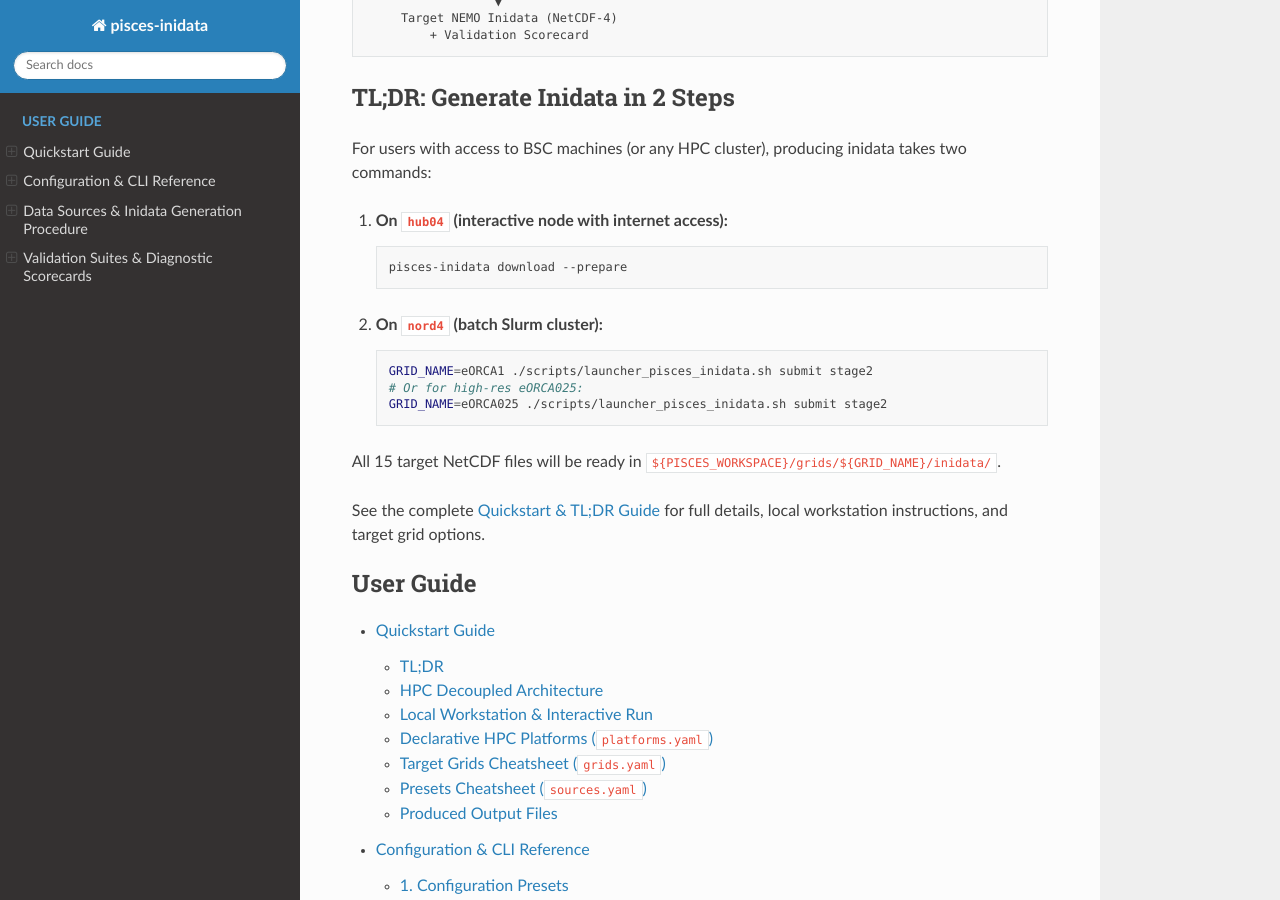
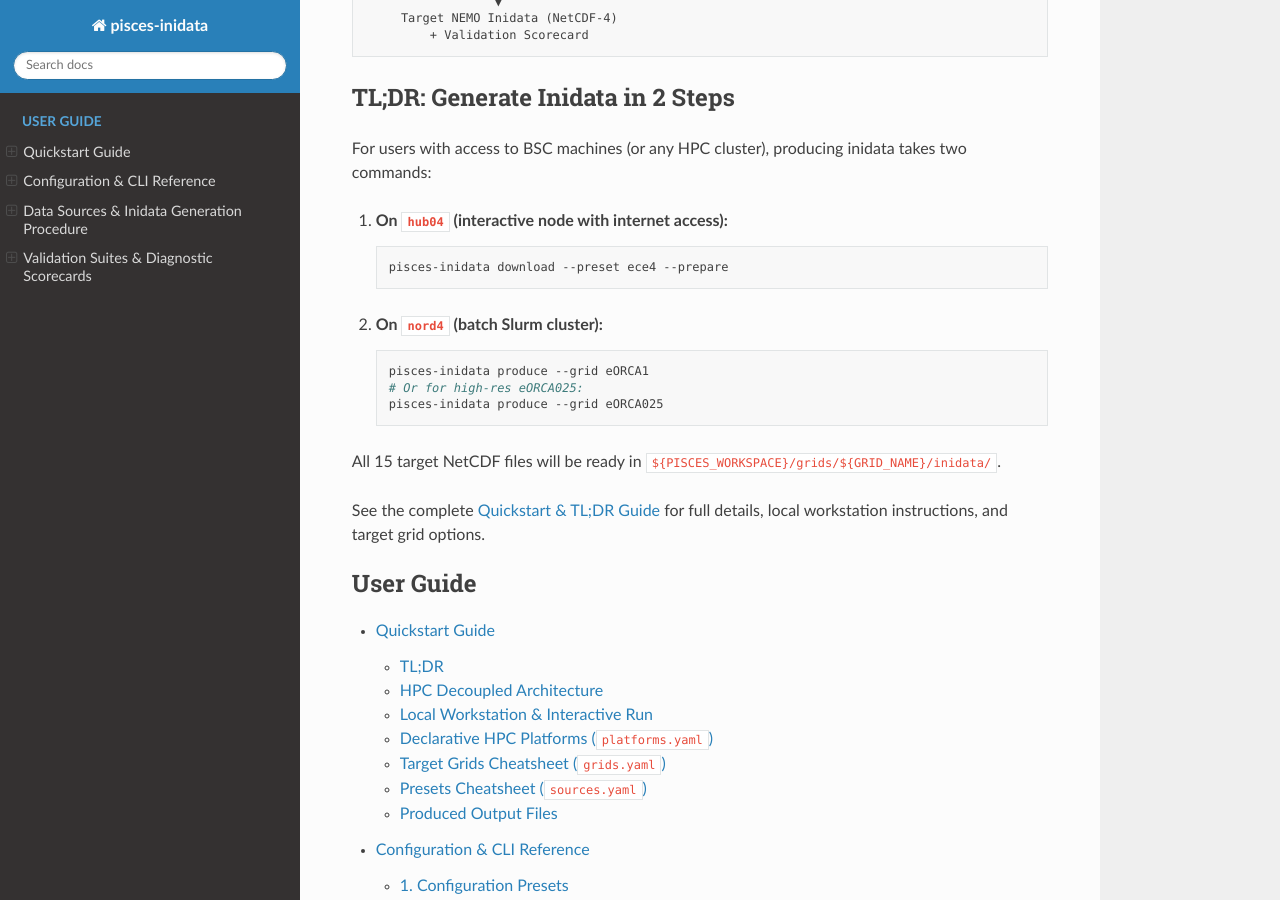
Before and after one commit to vlap/pisces-inidata, a Sphinx documentation site: the page built from docs/index.md, in a window 1280 px wide and 900 px high, scrolled down 655 px. Built offline with Sphinx 7.4.7 and the Read the Docs theme 3.1.0, drawn with Linux system fonts in a browser that asks for light colours.

Commit message:
feat(cli): add 'produce' command to hide shell scripts behind python CLI

````diff
--- a/docs/index.md
+++ b/docs/index.md
@@ -29,13 +29,13 @@
 
 1. **On `hub04` (interactive node with internet access):**
    ```bash
-   pisces-inidata download --prepare
+   pisces-inidata download --preset ece4 --prepare
    ```
 2. **On `nord4` (batch Slurm cluster):**
    ```bash
-   GRID_NAME=eORCA1 ./scripts/launcher_pisces_inidata.sh submit stage2
+   pisces-inidata produce --grid eORCA1
    # Or for high-res eORCA025:
-   GRID_NAME=eORCA025 ./scripts/launcher_pisces_inidata.sh submit stage2
+   pisces-inidata produce --grid eORCA025
    ```
 
 All 15 target NetCDF files will be ready in `${PISCES_WORKSPACE}/grids/${GRID_NAME}/inidata/`.
````
Also changed, not shown: README.md (+6 -6 lines), docs/quickstart.md (+3 -3 lines), 2 other files.
